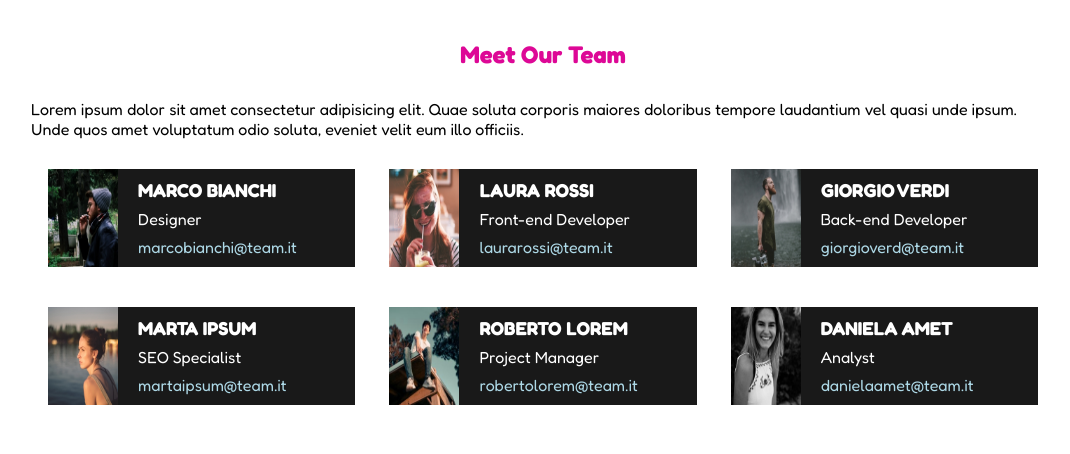
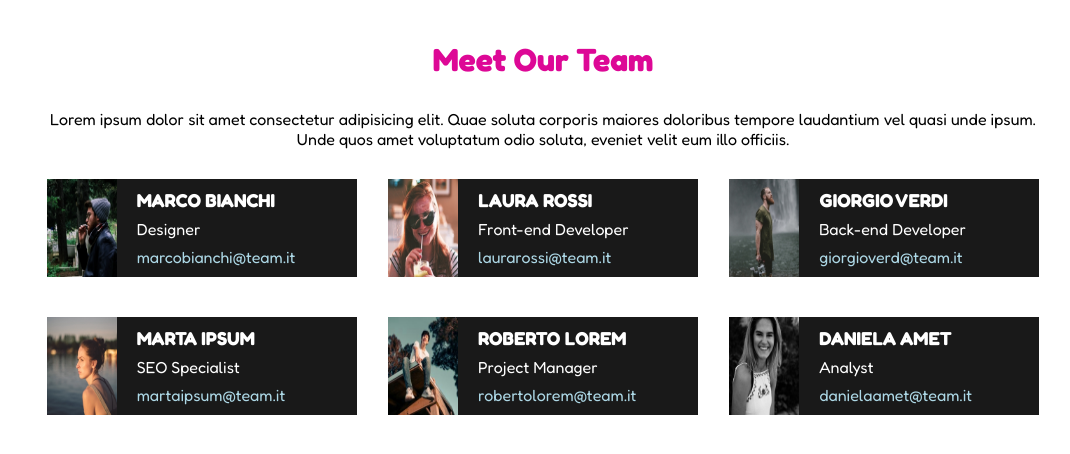
Before and after one commit to MatteInvi/html-css-flex-cards, a plain HTML site: page index.html in a window 1280 px wide. Shown: the whole page, without its empty margins (97-1167 px from the left). Drawn offline with Linux system fonts and the light colour scheme.

Commit message:
feat: Aggiunta scroll laterale e sistemazione particolari

```diff
--- a/css/style.css
+++ b/css/style.css
@@ -10,17 +10,20 @@
 .container{
     width: 80%;
     margin: 0 auto;
-    padding-top:40px ;
+    padding-top:40px;
+    overflow: auto;
 }
 
 /* formattazione titolo e paragrafo */
 #title{
     text-align: center;
+    font-size: 2em;
     color:rgb(221, 8, 150);
 }
 
 .paragraph{
     margin: 30px 0;
+    text-align: center;
 }
 
 /* formattazione cards */
@@ -34,6 +37,7 @@
 .col{
     display: flex;
     color: white;
+    min-width: 310px;
     width: calc(90% / 1);
     background-color: rgba(0, 0, 0, 0.9);
     margin-bottom: 40px;
```
